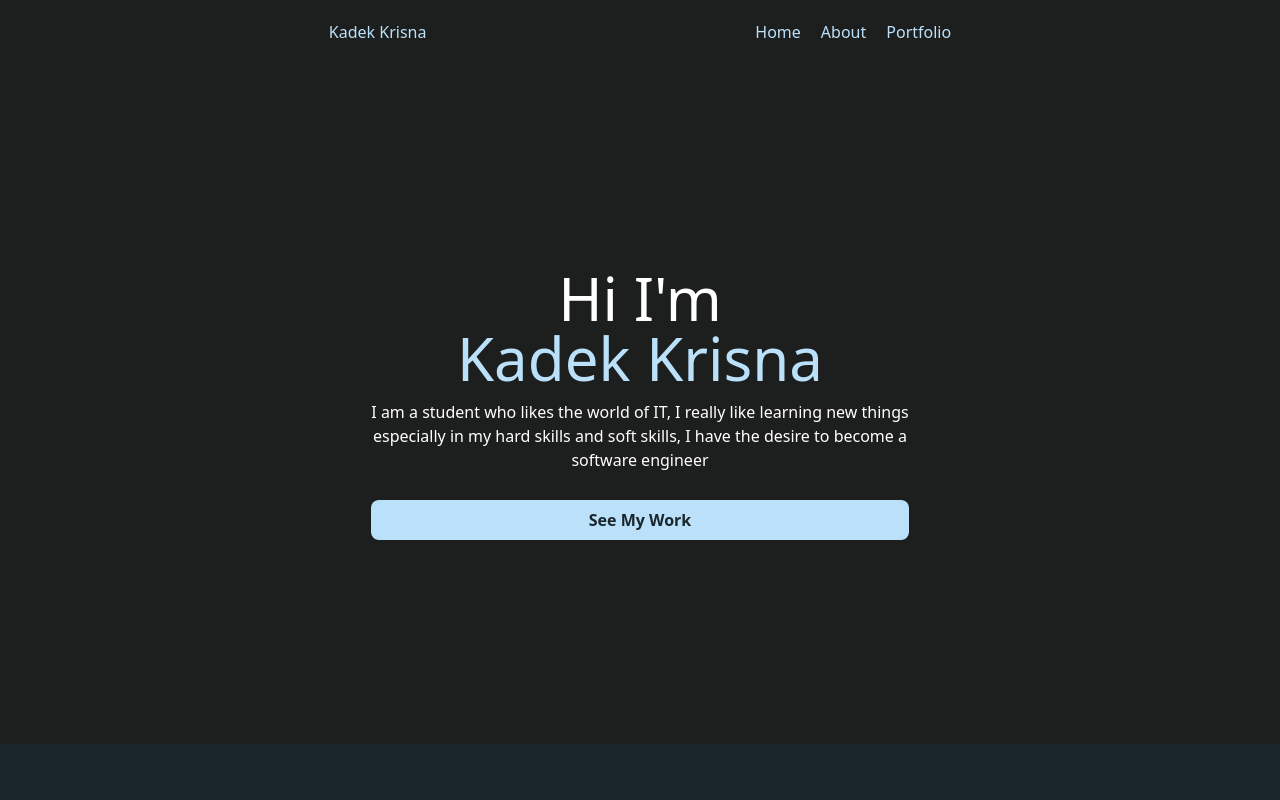
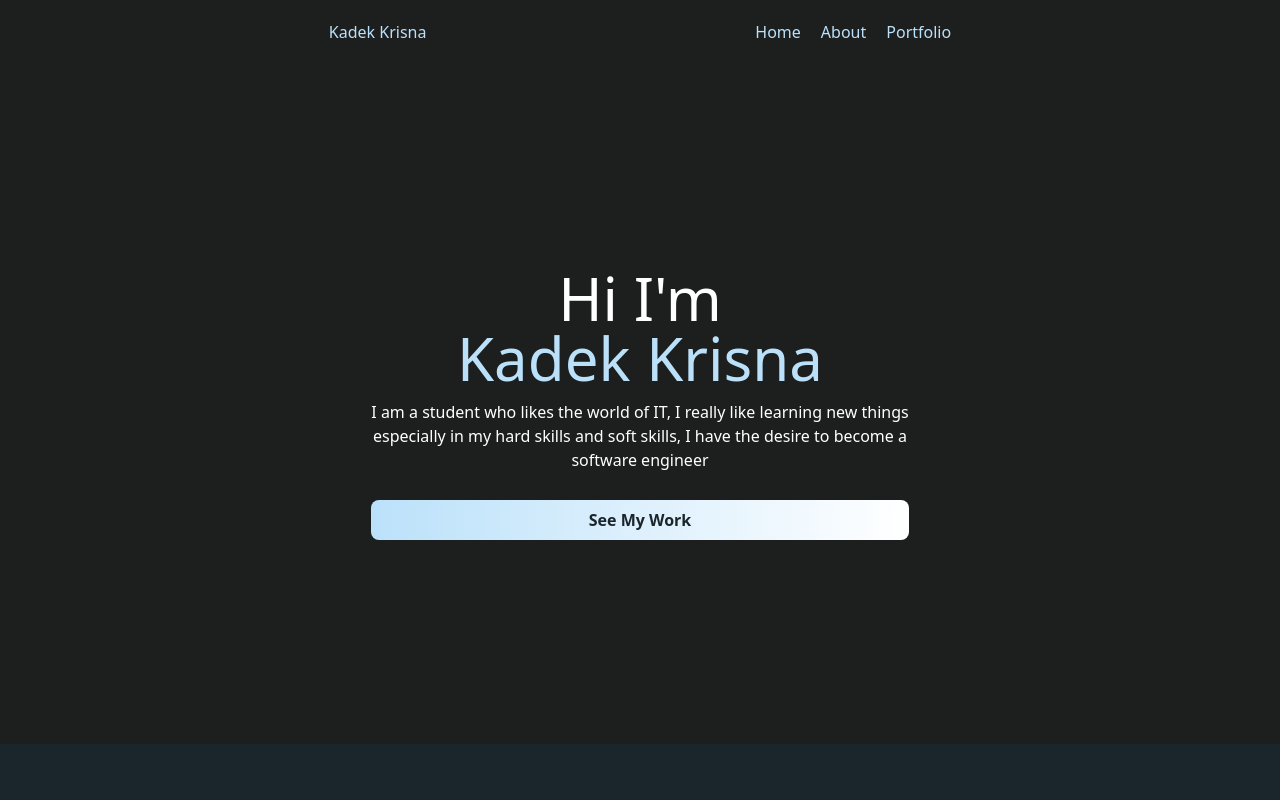
Before and after one commit to deknaa/my-portfolio, a React (Vite) app: page / in a window 1280 px wide. Shown: the top 800 px of the page. Built offline with nearby package versions, Linux system fonts and the light colour scheme.

Commit message:
style(hero): added gradient color on button

```diff
--- a/src/components/HeroSection.jsx
+++ b/src/components/HeroSection.jsx
@@ -7,7 +7,7 @@ const HeroSection = () => {
       <div className='flex flex-col ms-[10%] me-[10%]'>
         <h1 className='text-white text-5xl md:text-6xl text-center'>Hi I'm <br /><span className='text-secondaryColor'>Kadek Krisna</span></h1>
         <p className='text-white text-sm md:text-base mt-3 text-center'>I am a student who likes the world of IT, I really like learning new things <br />especially in my hard skills and soft skills, I have the desire to become a <br /> software engineer</p>
-        <a href="#" className='bg-secondaryColor text-primaryColor p-2 rounded-lg inline-block mt-7 text-center font-bold'>See My Work</a>
+        <a href="#" className=' text-primaryColor p-2 rounded-lg inline-block mt-7 text-center font-bold bg-gradient-to-r from-secondaryColor to-white hover:text-secondaryColor hover:bg-gradient-to-r hover:from-primaryColor hover:to-white transition duration-500'>See My Work</a>
       </div>
     </div>
   )
```
